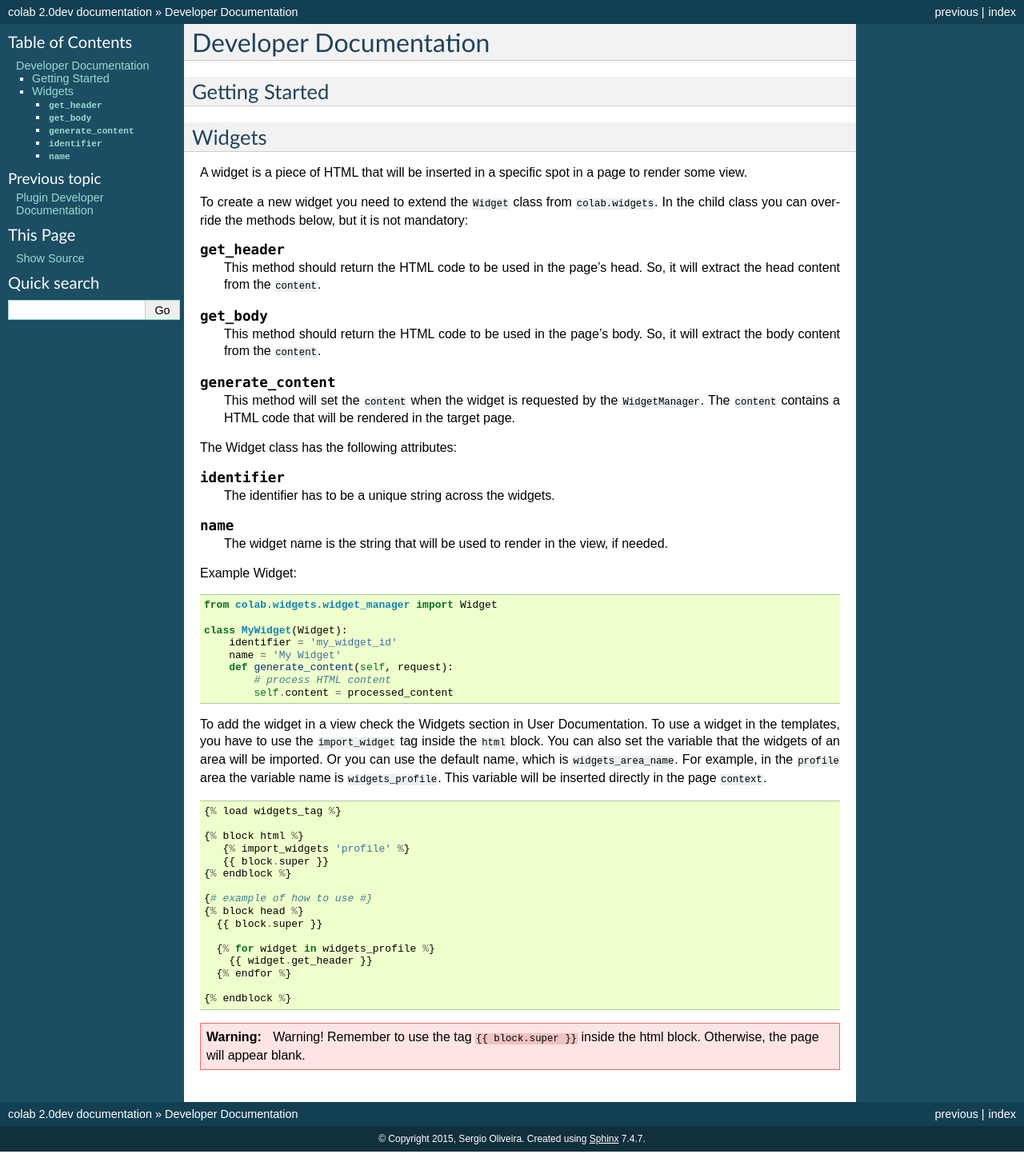
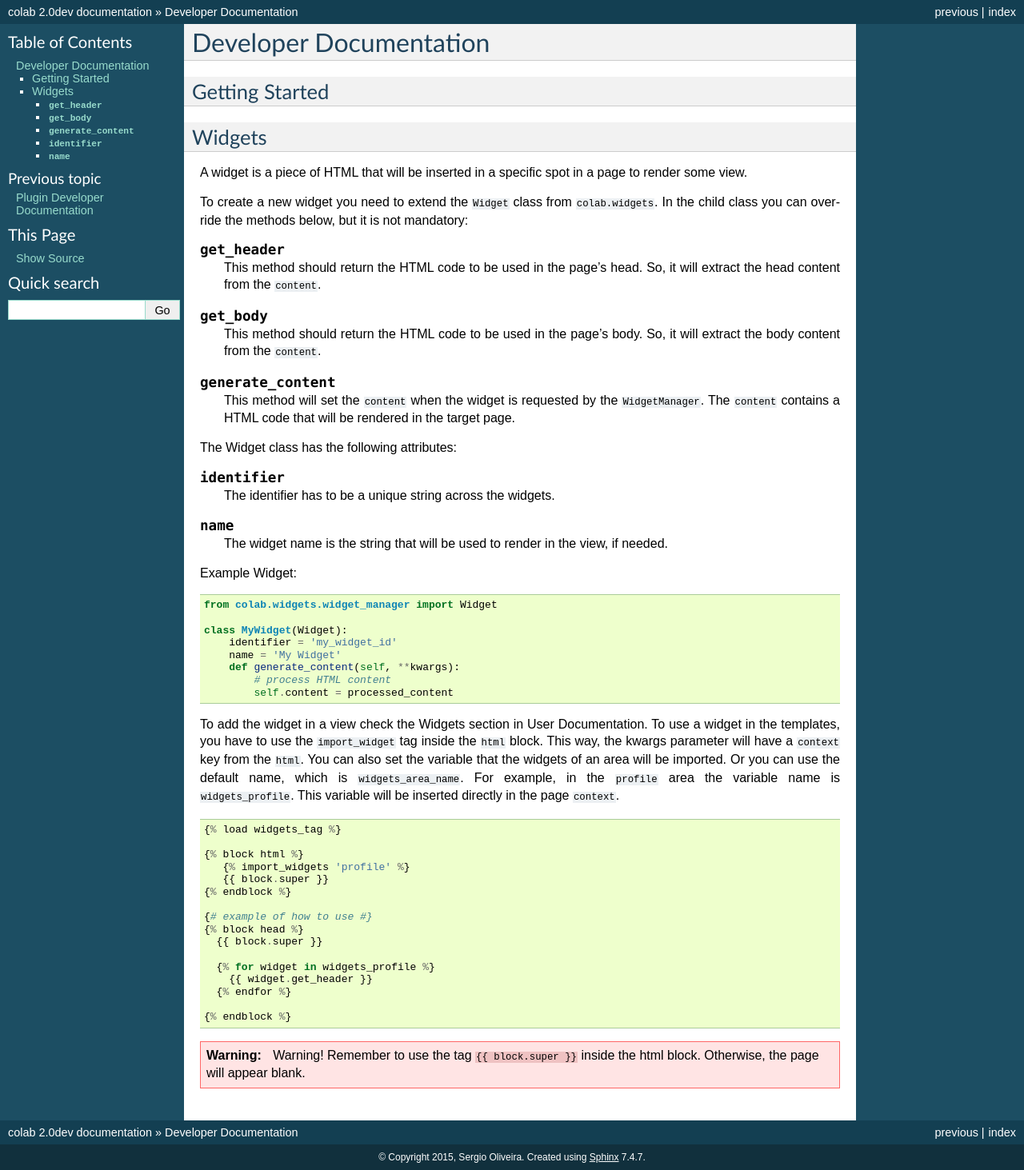
Before and after one commit to colab/colab, a Sphinx documentation site: the page built from docs/source/dev.rst, in a window 1280 px wide. Shown: the whole page at 80% size. Built offline with Sphinx 7.4.7, drawn with Linux system fonts in a browser that asks for light colours; formulas are drawn with MathJax 3; before the commit the page ends 1440 px from its top, so only the background shows below that.

Commit message:
Update documentation
Signed-off-by: Gustavo Jaruga <darksshades@gmail.com>

```diff
--- a/docs/source/dev.rst
+++ b/docs/source/dev.rst
@@ -43,12 +43,13 @@
         class MyWidget(Widget):
             identifier = 'my_widget_id'
             name = 'My Widget'
-            def generate_content(self, request):
+            def generate_content(self, **kwargs):
                 # process HTML content
                 self.content = processed_content
 
 To add the widget in a view check the Widgets section in User Documentation.
 To use a widget in the templates, you have to use the ``import_widget`` tag inside the ``html`` block.
+This way, the kwargs parameter will have a ``context`` key from the ``html``.
 You can also set the variable that the widgets of an area will be imported.
 Or you can use the default name, which is ``widgets_area_name``.
 For example, in the ``profile`` area the variable name is ``widgets_profile``.
```
